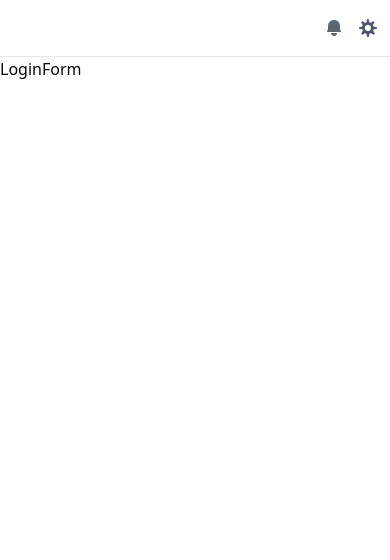
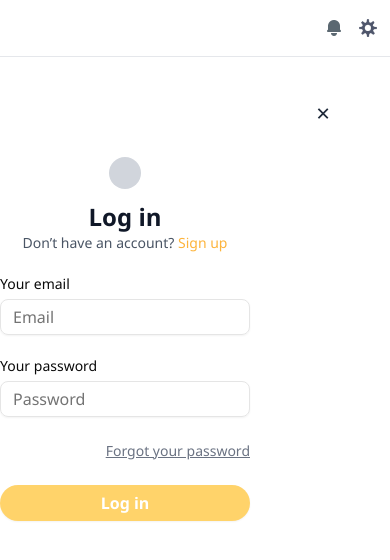
Before and after one commit to sathwik-digi/safety-demo, a React (Vite) app: page /auth/login in a window 390 px wide. Shown: the top 560 px of the page. Built offline with nearby package versions, Linux system fonts and the light colour scheme.

Commit message:
login page static page

```diff
--- a/src/components/auth/CreateAccountForm.jsx
+++ b/src/components/auth/CreateAccountForm.jsx
@@ -4,9 +4,15 @@ import RecaptchaImage from '../../assets/Icons/Recaptcha.png';
 import { Input } from "@/components/ui/input";
 import { Label } from "@/components/ui/label";
 import { Button } from "@/components/ui/button";
-import { Link } from "react-router-dom";
+import { Link, useNavigate } from "react-router-dom";
 
 function CreateAccountForm() {
+
+  const navigate=useNavigate();
+
+  const handleClick=()=>{
+    navigate("/auth/login")
+  }
   return (
     <div className="flex h-screen w-full font-['Segoe_UI',_sans-serif]">
       {/* Left Side Image */}
@@ -27,7 +33,7 @@ function CreateAccountForm() {
         <div className="w-full max-w-[350px] space-y-5">
           {/* Title & Link */}
           <div>
-            <h2 className="text-2xl font-semibold text-gray-900">Create an account</h2>
+            <h2 className="text-2xl  text-gray-900">Create an account</h2>
             <p className="text-sm text-gray-600">
               Already have an account?{" "}
 
@@ -36,19 +42,19 @@ function CreateAccountForm() {
           </div>
 
           {/* Username */}
-          <div className="grid gap-2">
+          <div className="grid gap-3">
             <Label htmlFor="username">User name</Label>
             <Input id="username" placeholder="User name" />
           </div>
 
           {/* Email */}
-          <div className="grid gap-2">
+          <div className="grid gap-3">
             <Label htmlFor="email">Email address</Label>
             <Input id="email" type="email" placeholder="Email address" />
           </div>
 
           {/* Password */}
-          <div className="grid gap-2">
+          <div className="grid gap-3">
             <Label htmlFor="password">Create new Password</Label>
             <Input id="password" type="password" placeholder="New password" />
           </div>
@@ -59,7 +65,7 @@ function CreateAccountForm() {
           </p>
 
           {/* Terms */}
-          <p className="text-xs text-gray-600">
+          <p className="text-xs text-gray-700">
             By creating an account, you agree to our{" "}
             <a href="#" className="text-[#FDB43C] hover:underline">
               Terms of use
@@ -81,6 +87,7 @@ function CreateAccountForm() {
           {/* Submit Button */}
           <Button
             type="submit"
+            onClick={handleClick}
             className="bg-[#FFD36A] text-white p-6 w-full rounded-full font-bold text-base mt-2 hover:bg-[#e6c859]"
           >
             Create an account
--- a/src/components/auth/LoginForm.jsx
+++ b/src/components/auth/LoginForm.jsx
@@ -1,7 +1,75 @@
 import React from "react";
+import backgroundImage from '../../assets/Images/LoginBackground.png';
+import { Input } from "@/components/ui/input";
+import { Label } from "@/components/ui/label";
+import { Button } from "@/components/ui/button";
+import { useNavigate, Link } from "react-router-dom";
+
 function LoginForm() {
+  const navigate = useNavigate();
+
+  const handleLogIn = () => {
+    navigate("/auth/signin");
+  };
+
   return (
-    <div>LoginForm</div>
+    <div className="flex h-screen w-full font-['Segoe_UI',_sans-serif]">
+      {/* Left Side Background */}
+      <div
+        className="flex-1 bg-cover bg-center bg-no-repeat"
+        style={{ backgroundImage: `url(${backgroundImage})` }}
+      />
+
+      {/* Right Side Form */}
+      <div className="w-[550px] flex flex-col justify-start pt-[100px] items-end pr-[140px] bg-white relative">
+        {/* Close Button */}
+        <div className="absolute top-[40px] right-[60px] text-2xl cursor-pointer text-gray-800">
+          ×
+        </div>
+
+        <div className="w-full max-w-[350px] space-y-6">
+          {/* Title & Sign Up Link */}
+          <div className="text-center">
+            <div className="w-8 h-8 bg-gray-300 rounded-full mx-auto mb-3" />
+            <h2 className="text-2xl font-semibold text-gray-900">Log in</h2>
+            <p className="text-sm text-gray-600">
+              Don’t have an account?{" "}
+              <Link to="/auth/register" className="text-[#FDB43C] hover:underline">
+                Sign up
+              </Link>
+            </p>
+          </div>
+
+          {/* Email */}
+          <div className="grid gap-2">
+            <Label htmlFor="email">Your email</Label>
+            <Input id="email" type="email" placeholder="Email" />
+          </div>
+
+          {/* Password */}
+          <div className="grid gap-2">
+            <Label htmlFor="password">Your password</Label>
+            <Input id="password" type="password" placeholder="Password" />
+          </div>
+
+          {/* Forgot password */}
+          <div className="flex justify-end">
+            <span className="text-sm text-gray-500 underline cursor-pointer">
+              Forgot your password
+            </span>
+          </div>
+
+          {/* Login Button */}
+          <Button
+            type="submit"
+            onClick={handleLogIn}
+            className="bg-[#FFD36A] text-white p-4 w-full rounded-full font-bold text-base hover:bg-[#e6c859]"
+          >
+            Log in
+          </Button>
+        </div>
+      </div>
+    </div>
   );
 }
 
--- a/src/components/auth/SigninForm.jsx
+++ b/src/components/auth/SigninForm.jsx
@@ -16,7 +16,7 @@ const SigninForm = () => {
   return (
     <div className="flex h-screen w-full font-['Segoe_UI',_sans-serif]">
       <div
-        className="flex-1 bg-cover bg-center bg-no-repeat"
+        className="flex-1 bg-cover bg-center bg-no-repeat md:shrink-0"
         style={{
           backgroundImage: `url(${backgroundImage})`,
         }}
--- a/src/routes.jsx
+++ b/src/routes.jsx
@@ -41,7 +41,6 @@ export const routers = createBrowserRouter([
                 path: "signin",
                 element: <Signin />,
             },
-
             {
                 path: "create-account",
                 element: <CreateAccount />,
```
